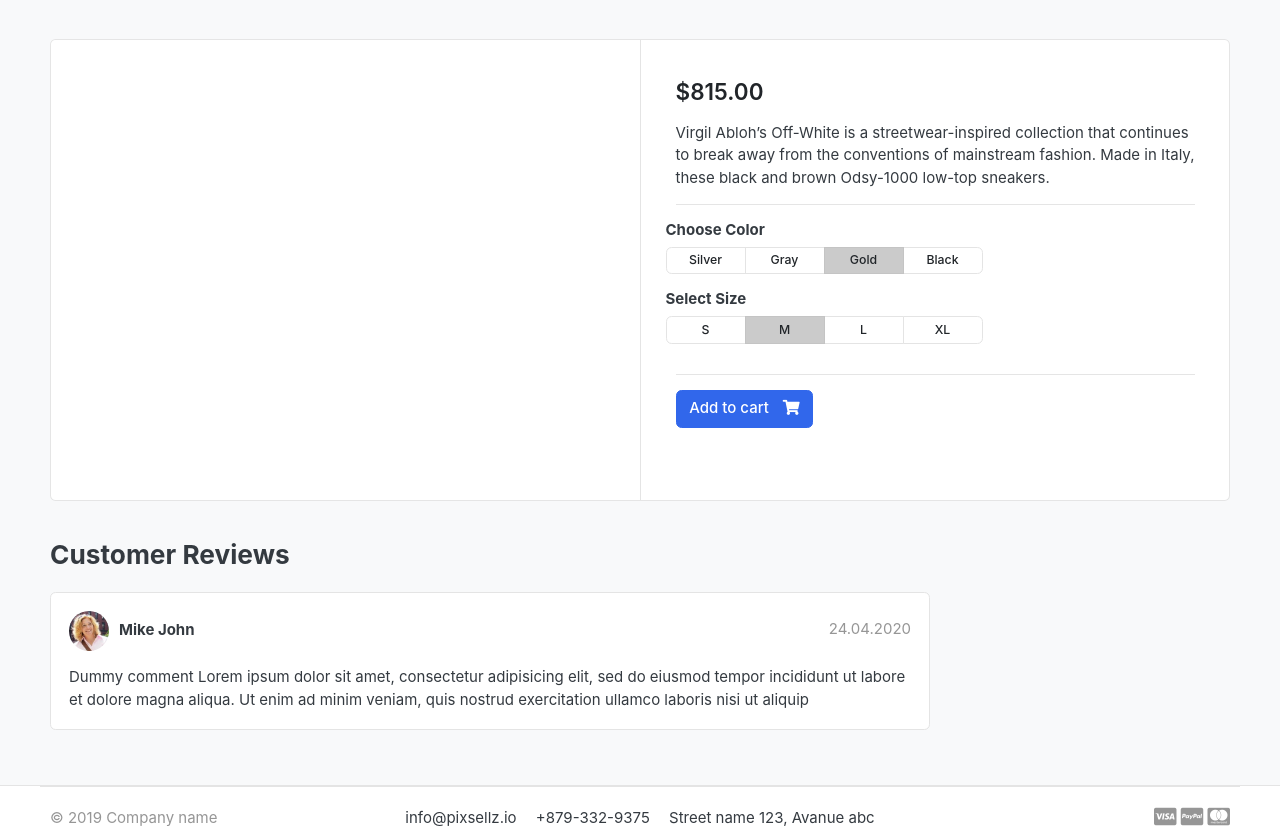
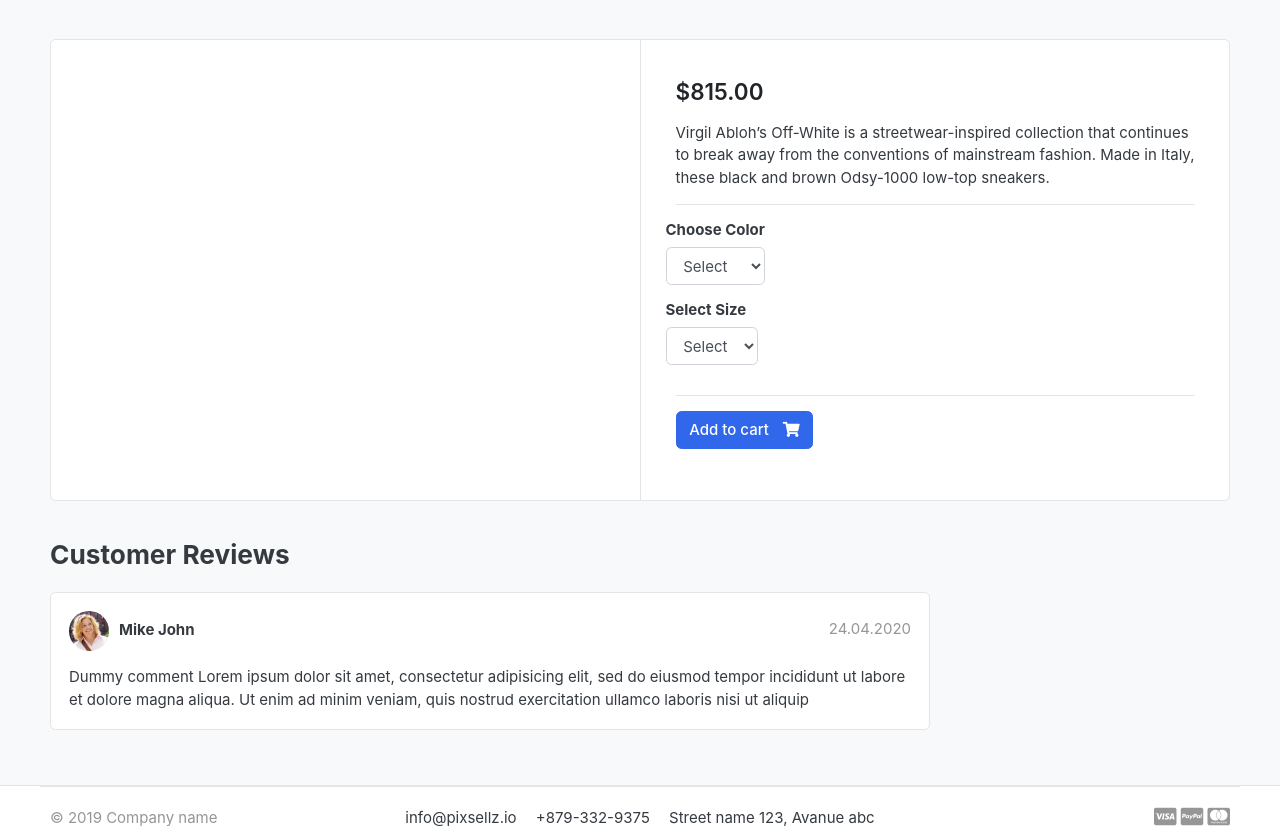
Before and after one commit to abrarhassan7809/greatkart_django, a Django app: template templates/store/product_detail.html in a window 1280 px wide. Shown: the part 119-945 px from the top of the page. Run offline with Django 5.2, Linux system fonts and the light colour scheme; the template is opened without the code that fills it, so the values that code supplies are empty; some libraries are stand-ins or nearby versions; some web fonts are replaced.

Commit message:
add validation size/color

```diff
--- a/carts/models.py
+++ b/carts/models.py
@@ -1,5 +1,5 @@
 from django.db import models
-from store.models import Product
+from store.models import Product, Variation
 
 
 # Create your models here.
@@ -13,6 +13,7 @@ class Cart(models.Model):
 
 class CartItem(models.Model):
     product = models.ForeignKey(Product, on_delete=models.CASCADE)
+    variations = models.ManyToManyField(Variation, blank=True)
     cart = models.ForeignKey(Cart, on_delete=models.CASCADE)
     quantity = models.IntegerField()
     is_active = models.BooleanField(default=True)
@@ -20,5 +21,5 @@ class CartItem(models.Model):
     def sub_total(self):
         return self.quantity * self.product.price
 
-    def __str__(self):
+    def __unicode__(self):
         return self.product
--- a/carts/views.py
+++ b/carts/views.py
@@ -1,7 +1,7 @@
 from django.core.exceptions import ObjectDoesNotExist
 from django.shortcuts import render, redirect, get_object_or_404
 from carts.models import Cart, CartItem
-from store.models import Product
+from store.models import Product, Variation
 
 
 # Create your views here.
@@ -15,9 +15,22 @@ def _cart_id(request):
 
 def add_cart(request, product_id):
     product = Product.objects.get(id=product_id)
+    product_variation = []
+    if request.method == 'POST':
+        for item in request.POST:
+            key = item
+            value = request.POST[key]
+
+            try:
+                variation = Variation.objects.get(product=product, variation_category__iexact=key,
+                                                  variation_value__iexact=value)
+                product_variation.append(variation)
+
+            except:
+                pass
+
     try:
         cart = Cart.objects.get(cart_id=_cart_id(request))
-
     except Cart.DoesNotExist:
         cart = Cart.objects.create(cart_id=_cart_id(request))
 
@@ -25,11 +38,21 @@ def add_cart(request, product_id):
 
     try:
         cart_item = CartItem.objects.get(product=product, cart=cart)
+        if len(product_variation) > 0:
+            cart_item.variations.clear()
+            for item in product_variation:
+                cart_item.variations.add(item)
+
         cart_item.quantity += 1
         cart_item.save()
 
     except CartItem.DoesNotExist:
         cart_item = CartItem.objects.create(product=product, cart=cart, quantity=1)
+        if len(product_variation) > 0:
+            cart_item.variations.clear()
+            for item in product_variation:
+                cart_item.variations.add(item)
+
         cart_item.save()
 
     return redirect('cart')
--- a/templates/store/product_detail.html
+++ b/templates/store/product_detail.html
@@ -15,6 +15,9 @@
                     </aside>
 
                     <main class="col-md-6 border-left">
+                        <form action="{% url 'add_cart' single_product.id %}" method="POST">
+                            {% csrf_token %}
+
                             <article class="content-body">
                                 <h2 class="title">{{ single_product.product_name }}</h2>
                                 <div class="mb-3">
@@ -27,40 +30,24 @@
                                 <div class="row">
                                     <div class="item-option-select">
                                         <h6>Choose Color</h6>
-                                    <div class="btn-group btn-group-sm btn-group-toggle" data-toggle="buttons">
-                                      <label class="btn btn-light">
-                                        <input type="radio" name="radio_color"> Silver
-                                      </label>
-                                      <label class="btn btn-light">
-                                        <input type="radio" name="radio_color" > Gray
-                                      </label>
-                                      <label class="btn btn-light active">
-                                        <input type="radio" name="radio_color checked"> Gold
-                                      </label>
-                                      <label class="btn btn-light">
-                                        <input type="radio" name="radio_color"> Black
-                                      </label>
-                                    </div>
+                                        <select name="color" class="form-control" required>
+                                            <option value="" disabled selected>Select</option>
+                                            {% for i in single_product.variation_set.colors %}
+                                                <option value="{{ i.variation_value | lower }}">{{ i.variation_value | capfirst }}</option>
+                                            {% endfor %}
+                                        </select>
                                     </div>
                                 </div>
 
                                 <div class="row">
                                     <div class="item-option-select">
                                         <h6>Select Size</h6>
-                                    <div class="btn-group btn-group-sm btn-group-toggle" data-toggle="buttons">
-                                      <label class="btn btn-light">
-                                        <input type="radio" name="radio_color"> S
-                                      </label>
-                                      <label class="btn btn-light active">
-                                        <input type="radio" name="radio_color" checked> M
-                                      </label>
-                                      <label class="btn btn-light">
-                                        <input type="radio" name="radio_color"> L
-                                      </label>
-                                      <label class="btn btn-light">
-                                        <input type="radio" name="radio_color"> XL
-                                      </label>
-                                    </div>
+                                        <select name="size" class="form-control" required>
+                                            <option value="" disabled selected>Select</option>
+                                            {% for i in single_product.variation_set.sizes %}
+                                                <option value="{{ i.variation_value | lower }}">{{ i.variation_value | capfirst }}</option>
+                                            {% endfor %}
+                                        </select>
                                     </div>
                                 </div>
 
@@ -68,15 +55,10 @@
                                 {% if single_product.stock <= 0 %}
                                     <h5 class="text-danger">Out of Stock</h5>
                                 {% else %}
-                                {% if in_cart %}
-                                    <a href="#" class="btn btn-success"> <span class="text">Added to cart</span> <i class="fas fa-check"></i> </a>
-                                    <a href="{% url 'cart' %}" class="btn btn-outline-primary"> <span class="text">View Cart</span> <i class="fas fa-eye"></i> </a>
-                                {% else %}
-                                    <a href="{% url 'add_cart' single_product.id %}" class="btn btn-primary"> <span class="text">Add to cart</span> <i class="fas fa-shopping-cart"></i> </a>
+                                    <button type="submit" class="btn btn-primary"> <span class="text">Add to cart</span> <i class="fas fa-shopping-cart"></i> </button>
                                 {% endif %}
-                            {% endif %}
-
                             </article>
+                        </form>
                     </main>
                 </div>
             </div>
```
Also changed, not shown: carts/admin.py (+10 -2 lines), store/admin.py (+9 -1 lines), store/models.py (+21 -0 lines), templates/store/cart.html (+7 -1 lines), carts/migrations/0002_cartitem_variations.py (added), store/migrations/0002_variation.py (added). Lines whose indentation alone changed are shown as unchanged.
